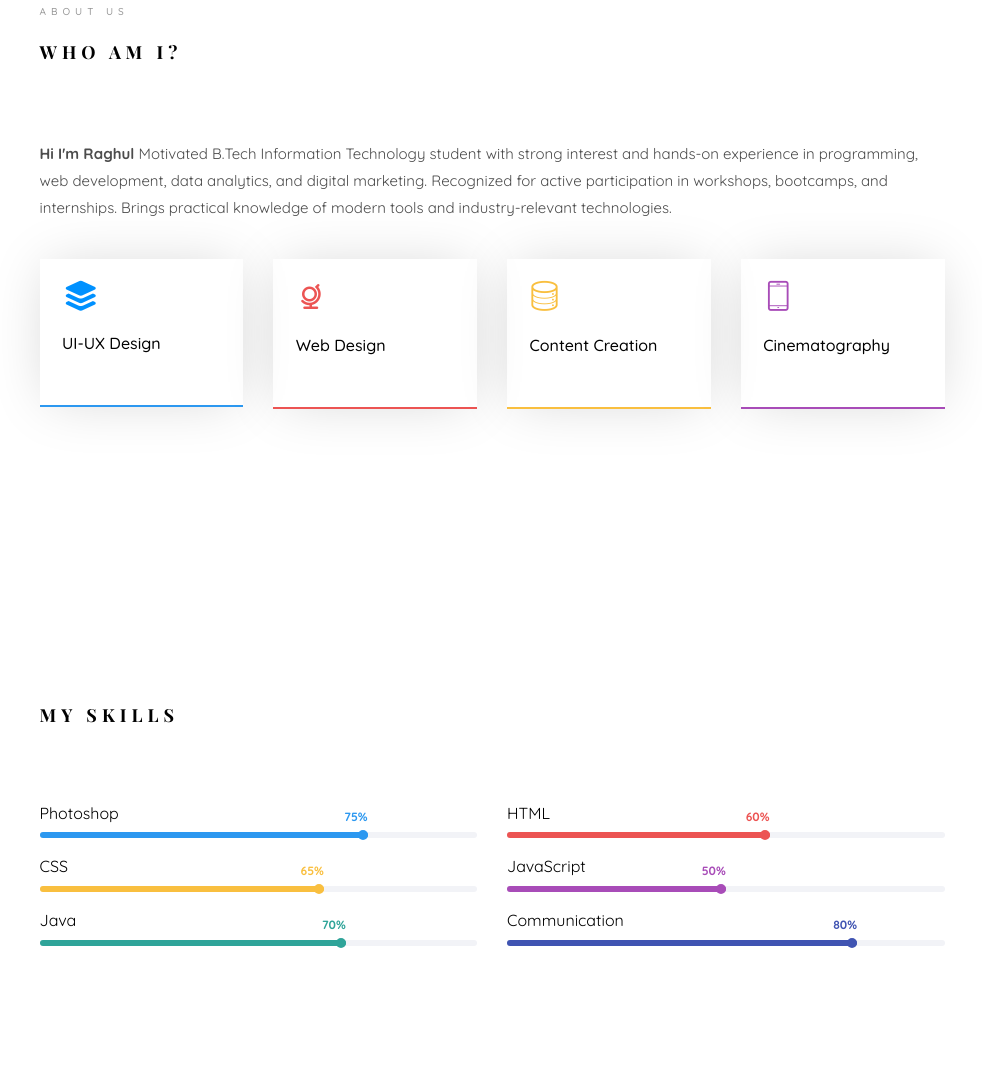
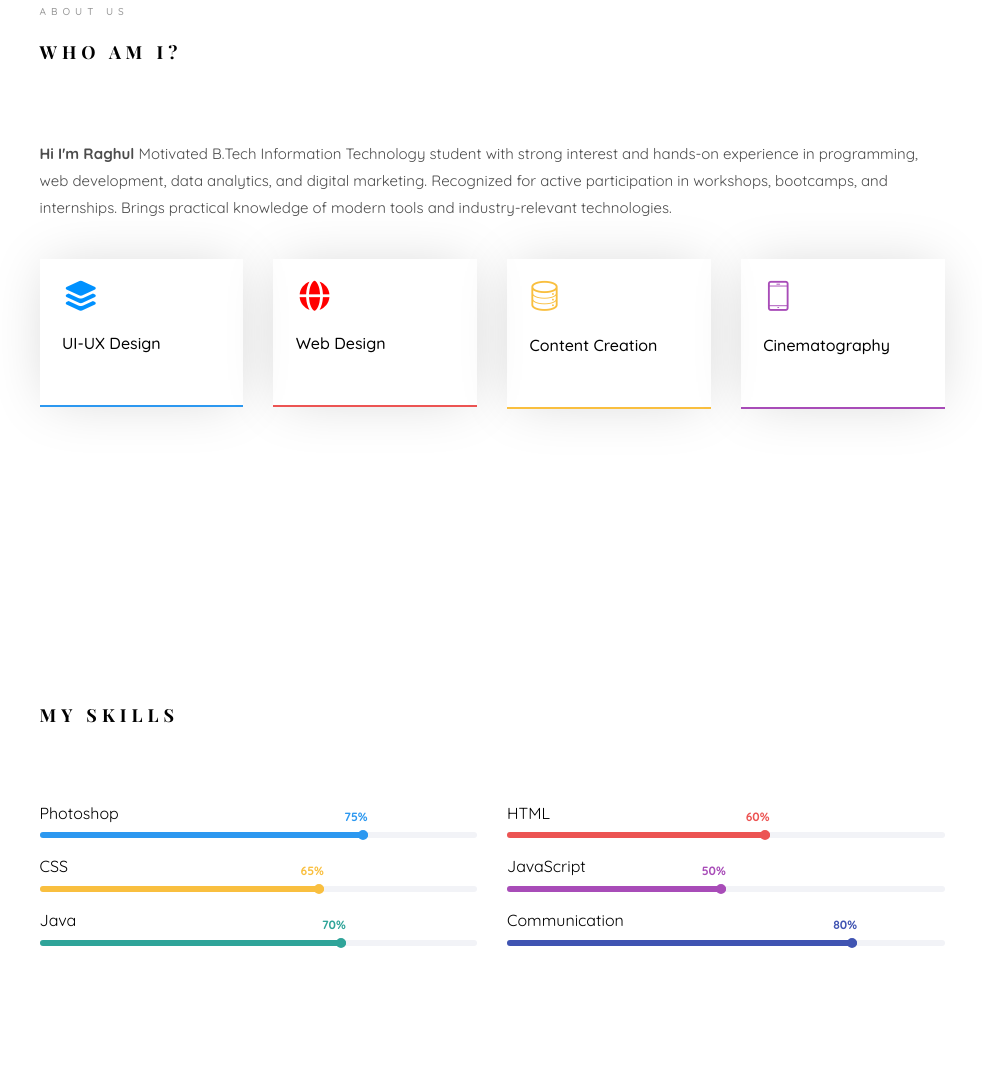
Before and after one commit to rahul7925/Portfolio2, a plain HTML site: page index.html in a window 1280 px wide. Shown: the part 1007-2088 px from the top of the page, without its empty margins (298-1280 px from the left). Drawn offline with nearby package versions, Linux system fonts and the light colour scheme; files whose address does not match are found by name; a web font is replaced by a local one.

Commit message:
Update index.html

```diff
--- a/index.html
+++ b/index.html
@@ -163,7 +163,7 @@
 								</div>
 								<div class="col-md-3 animate-box" data-animate-effect="fadeInRight">
 									<div class="services color-2">
-										<span class="icon2"><i class="icon-globe-outline"></i></span>
+										<span class="icon2"><i class="fa-solid fa-globe" style="color: #ff0000;"></i></span>
 										<h3>Web Design</h3>
 									</div>
 								</div>
```
